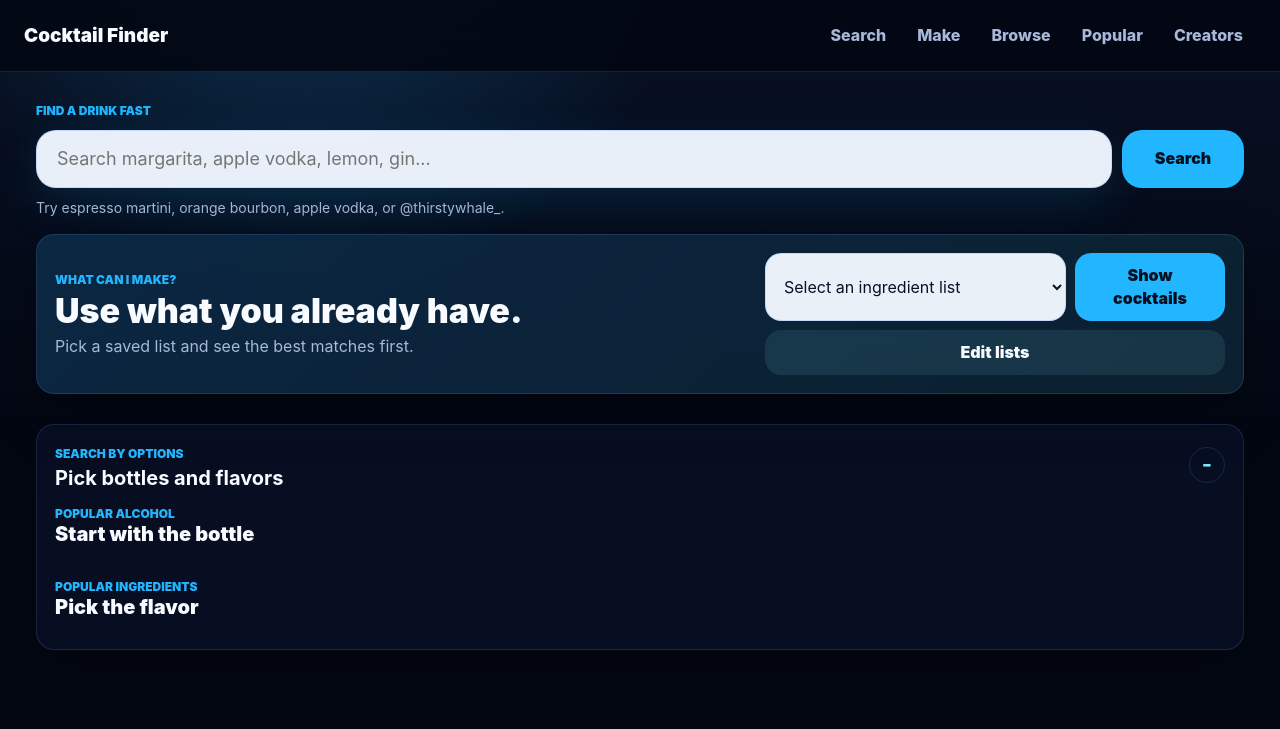
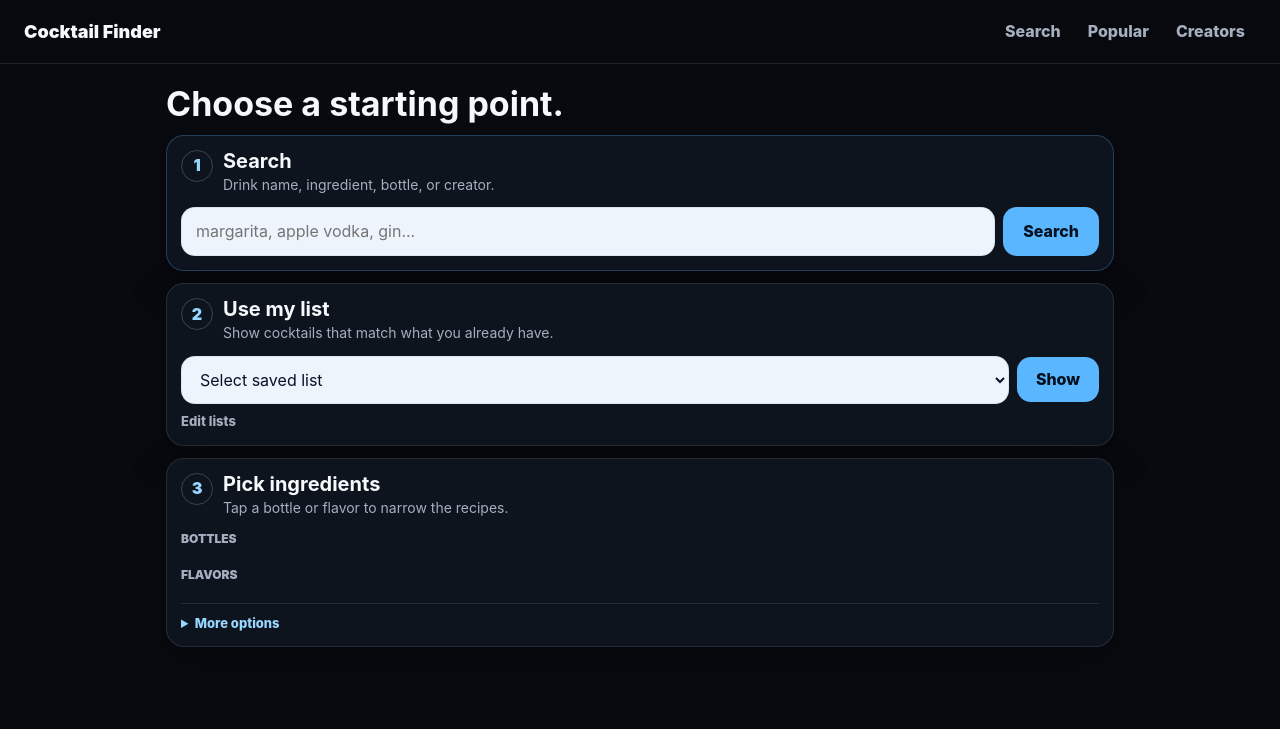
Before and after one commit to thewoodenshoe/coctail-recipy-finder, a FastAPI app: page / in a window 1280 px wide. Shown: the top 729 px of the page. Run offline with FastAPI, Linux system fonts and the light colour scheme.

Commit message:
Simplify homepage task layout

```diff
--- a/app/static/styles.css
+++ b/app/static/styles.css
@@ -1,20 +1,20 @@
 :root {
   color-scheme: dark;
-  --ink: #f8fbff;
-  --muted: #a7b8d8;
-  --faint: #7282a5;
-  --page: #030712;
-  --surface: #081125;
-  --surface-2: #0c1833;
-  --line: rgba(121, 168, 255, 0.16);
-  --line-strong: rgba(121, 168, 255, 0.32);
-  --gold: #21b6ff;
-  --gold-2: #7ce7ff;
-  --green: #43f3d4;
-  --green-dark: #139d91;
-  --red: #ff5f91;
-  --plum: #6a7dff;
-  --shadow: 0 18px 54px rgba(0, 0, 0, 0.3);
+  --ink: #f6f8fb;
+  --muted: #a5afbf;
+  --faint: #738094;
+  --page: #080a0f;
+  --surface: #101620;
+  --surface-2: #151d2a;
+  --line: rgba(173, 188, 210, 0.14);
+  --line-strong: rgba(173, 188, 210, 0.28);
+  --gold: #5ab7ff;
+  --gold-2: #98d7ff;
+  --green: #74d8b8;
+  --green-dark: #2f8f78;
+  --red: #ff6f8f;
+  --plum: #7c8cff;
+  --shadow: 0 14px 38px rgba(0, 0, 0, 0.28);
 }
 
 * {
@@ -28,10 +28,7 @@ html {
 body {
   margin: 0;
   min-width: 320px;
-  background:
-    radial-gradient(circle at 24% -12%, rgba(33, 182, 255, 0.22), transparent 24rem),
-    linear-gradient(180deg, rgba(8, 17, 37, 0.94) 0, rgba(3, 7, 18, 0.99) 28rem, #030712 100%),
-    #030712;
+  background: #080a0f;
   color: var(--ink);
   font-family: Inter, ui-sans-serif, system-ui, -apple-system, BlinkMacSystemFont, "Segoe UI", sans-serif;
   font-size: 16px;
@@ -54,16 +51,16 @@ a:hover {
   display: flex;
   align-items: center;
   justify-content: space-between;
-  gap: 18px;
-  padding: 14px 24px;
+  gap: 16px;
+  padding: 12px 24px;
   border-bottom: 1px solid var(--line);
-  background: rgba(3, 7, 18, 0.9);
+  background: rgba(8, 10, 15, 0.92);
   backdrop-filter: blur(18px);
 }
 
 .brand {
   color: var(--ink);
-  font-size: 19px;
+  font-size: 18px;
   font-weight: 900;
 }
 
@@ -76,8 +73,8 @@ nav {
 
 .top-nav a,
 nav a {
-  min-height: 40px;
-  padding: 9px 12px;
+  min-height: 34px;
+  padding: 7px 10px;
   border: 1px solid transparent;
   border-radius: 999px;
   color: var(--muted);
@@ -92,14 +89,157 @@ nav a:hover {
 }
 
 .page {
-  width: min(1240px, 100%);
+  width: min(980px, 100%);
   margin: 0 auto;
-  padding: 18px 16px 80px;
+  padding: 18px 16px 72px;
 }
 
 .home-shell {
   display: grid;
   gap: 14px;
+}
+
+.home-intro {
+  display: grid;
+  gap: 4px;
+  margin: 4px 0 12px;
+}
+
+.home-intro h1 {
+  margin: 0;
+  color: var(--ink);
+  font-size: clamp(22px, 3.4vw, 34px);
+  line-height: 1.08;
+  letter-spacing: 0;
+}
+
+.task-grid {
+  display: grid;
+  grid-template-columns: minmax(0, 1fr);
+  gap: 12px;
+}
+
+.task-card {
+  display: grid;
+  gap: 12px;
+  border: 1px solid var(--line);
+  border-radius: 18px;
+  padding: 14px;
+  background: rgba(16, 22, 32, 0.92);
+  box-shadow: var(--shadow);
+}
+
+.task-card-primary {
+  border-color: rgba(90, 183, 255, 0.26);
+}
+
+.task-copy {
+  display: grid;
+  grid-template-columns: 32px minmax(0, 1fr);
+  gap: 10px;
+  align-items: start;
+}
+
+.task-number {
+  display: inline-flex;
+  align-items: center;
+  justify-content: center;
+  width: 32px;
+  height: 32px;
+  border: 1px solid var(--line-strong);
+  border-radius: 50%;
+  color: var(--gold-2);
+  font-weight: 900;
+}
+
+.task-copy h2 {
+  margin: 0;
+  font-size: 20px;
+  line-height: 1.1;
+}
+
+.task-copy p {
+  margin: 3px 0 0;
+  color: var(--muted);
+  font-size: 14px;
+}
+
+.compact-search-form,
+.compact-list-form {
+  display: grid;
+  gap: 8px;
+}
+
+.compact-search-form {
+  grid-template-columns: minmax(0, 1fr) 96px;
+}
+
+.compact-list-form {
+  grid-template-columns: minmax(0, 1fr) 82px;
+  align-items: center;
+}
+
+.compact-list-form a {
+  grid-column: 1 / -1;
+  justify-self: start;
+  color: var(--muted);
+  font-size: 13px;
+  font-weight: 800;
+}
+
+.compact-search-form input,
+.compact-search-form button,
+.compact-list-form select,
+.compact-list-form button {
+  min-height: 44px;
+  border-radius: 14px;
+}
+
+.compact-search-form input,
+.compact-list-form select {
+  background: #eef4fb;
+}
+
+.quick-picker {
+  display: grid;
+  gap: 12px;
+}
+
+.mini-label {
+  margin: 0 0 7px;
+  color: var(--muted);
+  font-size: 12px;
+  font-weight: 900;
+  text-transform: uppercase;
+}
+
+.chip-row-compact {
+  gap: 7px;
+}
+
+.chip-row-compact .chip {
+  min-height: 32px;
+  padding: 6px 10px;
+  font-size: 13px;
+}
+
+.more-options {
+  border-top: 1px solid var(--line);
+  padding-top: 10px;
+}
+
+.more-options summary {
+  color: var(--gold-2);
+  cursor: pointer;
+  font-size: 13px;
+  font-weight: 850;
+  list-style-position: inside;
+}
+
+.more-options-grid {
+  display: grid;
+  gap: 8px;
+  padding-top: 10px;
 }
 
 .search-hero {
@@ -153,7 +293,7 @@ button,
   padding: 11px 16px;
   background: var(--gold);
   color: #03101f;
-  font-weight: 900;
+  font-weight: 850;
   cursor: pointer;
 }
 
@@ -179,7 +319,7 @@ button:hover,
 .filter-label {
   margin: 0;
   color: var(--gold);
-  font-size: 12px;
+  font-size: 11px;
   font-weight: 900;
   letter-spacing: 0;
   text-transform: uppercase;
--- a/app/templates/base.html
+++ b/app/templates/base.html
@@ -4,15 +4,13 @@
     <meta charset="utf-8">
     <meta name="viewport" content="width=device-width, initial-scale=1">
     <title>{% block title %}Cocktail Recipe Finder{% endblock %}</title>
-    <link rel="stylesheet" href="/static/styles.css?v=20260530b">
+    <link rel="stylesheet" href="/static/styles.css?v=20260530c">
   </head>
   <body>
     <header class="site-header">
       <a class="brand" href="/">Cocktail Finder</a>
       <nav class="top-nav">
         <a href="/">Search</a>
-        <a href="/#can-make">Make</a>
-        <a href="/#browse">Browse</a>
         <a href="/?view=top">Popular</a>
         <a href="/creators">Creators</a>
       </nav>
--- a/app/templates/search.html
+++ b/app/templates/search.html
@@ -1,37 +1,118 @@
 {% extends "base.html" %}
 {% block title %}Search - Cocktail Finder{% endblock %}
 {% block content %}
-  <section class="home-shell">
-    <section class="search-hero">
-      <p class="eyebrow">Find a drink fast</p>
-      <form method="get" action="/" class="hero-search-form">
-        <input type="search" name="q" value="{{ q }}" placeholder="Search margarita, apple vodka, lemon, gin..." aria-label="Search cocktails">
+  <section class="home-intro">
+    <h1>Choose a starting point.</h1>
+  </section>
+
+  <section class="task-grid" aria-label="Cocktail search options">
+    <article class="task-card task-card-primary">
+      <div class="task-copy">
+        <span class="task-number">1</span>
+        <div>
+          <h2>Search</h2>
+          <p>Drink name, ingredient, bottle, or creator.</p>
+        </div>
+      </div>
+      <form method="get" action="/" class="compact-search-form">
+        <input type="search" name="q" value="{{ q }}" placeholder="margarita, apple vodka, gin..." aria-label="Search cocktails">
         {% for item in selected_alcohol %}<input type="hidden" name="alcohol" value="{{ item }}">{% endfor %}
         {% for item in selected_ingredients %}<input type="hidden" name="ingredient" value="{{ item }}">{% endfor %}
         <button type="submit">Search</button>
       </form>
-      <p class="search-hint">Try espresso martini, orange bourbon, apple vodka, or @thirstywhale_.</p>
-    </section>
+    </article>
 
-    <section id="can-make" class="make-card">
-      <div class="make-copy">
-        <p class="eyebrow">What can I make?</p>
-        <h1>Use what you already have.</h1>
-        <p>Pick a saved list and see the best matches first.</p>
+    <article id="can-make" class="task-card">
+      <div class="task-copy">
+        <span class="task-number">2</span>
+        <div>
+          <h2>Use my list</h2>
+          <p>Show cocktails that match what you already have.</p>
+        </div>
       </div>
-      <form method="get" action="/" class="make-form">
+      <form method="get" action="/" class="compact-list-form">
         <select name="list_id" aria-label="Select saved ingredient list">
-          <option value="">Select an ingredient list</option>
+          <option value="">Select saved list</option>
           {% for item in ingredient_lists %}
             <option value="{{ item.id }}" {% if selected_ingredient_list and selected_ingredient_list.id == item.id %}selected{% endif %}>{{ item.name }}</option>
           {% endfor %}
         </select>
-        <button type="submit">Show cocktails</button>
-        <a class="button-secondary" href="/?view=my-list">Edit lists</a>
+        <button type="submit">Show</button>
+        <a href="/?view=my-list">Edit lists</a>
       </form>
-    </section>
+    </article>
 
+    <article id="browse" class="task-card">
+      <div class="task-copy">
+        <span class="task-number">3</span>
+        <div>
+          <h2>Pick ingredients</h2>
+          <p>Tap a bottle or flavor to narrow the recipes.</p>
+        </div>
+      </div>
+      <div class="quick-picker">
+        <div>
+          <p class="mini-label">Bottles</p>
+          <div class="chip-row chip-row-compact">
+            {% for item in popular_alcohol %}
+              <a class="chip {% if item.active %}chip-active{% endif %}" href="{{ item.href }}">{{ item.label }}</a>
+            {% endfor %}
+          </div>
+        </div>
+        <div>
+          <p class="mini-label">Flavors</p>
+          <div class="chip-row chip-row-compact">
+            {% for item in popular_ingredients %}
+              <a class="chip {% if item.active %}chip-active{% endif %}" href="{{ item.href }}">{{ item.label }}</a>
+            {% endfor %}
+          </div>
+        </div>
+        <details class="more-options">
+          <summary>More options</summary>
+          <div class="more-options-grid">
+            {% if more_alcohol %}
+              <form method="get" action="/" class="inline-select-form">
+                {% if q %}<input type="hidden" name="q" value="{{ q }}">{% endif %}
+                {% for item in selected_alcohol %}<input type="hidden" name="alcohol" value="{{ item }}">{% endfor %}
+                {% for item in selected_ingredients %}<input type="hidden" name="ingredient" value="{{ item }}">{% endfor %}
+                <select name="alcohol" aria-label="More alcohol">
+                  <option value="">More alcohol</option>
+                  {% for item in more_alcohol %}
+                    <option value="{{ item.name }}">{{ item.label }} ({{ item.count }})</option>
+                  {% endfor %}
+                </select>
+                <button type="submit">Add</button>
+              </form>
+            {% endif %}
+            {% if more_ingredients %}
+              <form method="get" action="/" class="inline-select-form">
+                {% if q %}<input type="hidden" name="q" value="{{ q }}">{% endif %}
+                {% for item in selected_alcohol %}<input type="hidden" name="alcohol" value="{{ item }}">{% endfor %}
+                {% for item in selected_ingredients %}<input type="hidden" name="ingredient" value="{{ item }}">{% endfor %}
+                <select name="ingredient" aria-label="More ingredients">
+                  <option value="">More ingredients</option>
+                  {% for item in more_ingredients %}
+                    <option value="{{ item.name }}">{{ item.label }} ({{ item.count }})</option>
+                  {% endfor %}
+                </select>
+                <button type="submit">Add</button>
+              </form>
+            {% endif %}
+          </div>
+        </details>
+      </div>
+    </article>
   </section>
+
+  {% if selected_filters %}
+    <div class="active-filters">
+      <span>Filters</span>
+      {% for item in selected_filters %}
+        <a href="{{ item.href }}">{{ item.label }} ×</a>
+      {% endfor %}
+      <a class="clear-link" href="/">Clear</a>
+    </div>
+  {% endif %}
 
   {% if active_search %}
     <section class="search-results-section">
@@ -41,15 +122,6 @@
           <h1>Best matches</h1>
         </div>
       </div>
-      {% if selected_filters %}
-        <div class="active-filters">
-          <span>Active filters</span>
-          {% for item in selected_filters %}
-            <a href="{{ item.href }}">{{ item.label }} ×</a>
-          {% endfor %}
-          <a class="clear-link" href="/">Clear all</a>
-        </div>
-      {% endif %}
       {% if results %}
         <div class="results">
           {% for result in results %}
@@ -66,8 +138,8 @@
     <section class="list-match-section">
       <div class="section-heading">
         <div>
-          <p class="eyebrow">Your bar</p>
-          <h1>Cocktails for {{ selected_ingredient_list.name }}</h1>
+          <p class="eyebrow">Your list</p>
+          <h1>{{ selected_ingredient_list.name }}</h1>
         </div>
       </div>
       {% if ingredient_list_matches %}
@@ -81,78 +153,4 @@
       {% endif %}
     </section>
   {% endif %}
-
-  <section id="browse" class="browse-panel">
-    <details open>
-      <summary>
-        <span>
-          <span class="eyebrow">Search by options</span>
-          <strong>Pick bottles and flavors</strong>
-        </span>
-      </summary>
-      <div class="browse-content">
-        <div class="filter-block">
-          <div class="filter-heading">
-            <div>
-              <p class="eyebrow">Popular alcohol</p>
-              <h2>Start with the bottle</h2>
-            </div>
-            {% if more_alcohol %}
-              <div class="filter-tools">
-                <a href="{{ alcohol_sort_href }}">{{ alcohol_sort_label }}</a>
-                <form method="get" action="/" class="inline-select-form">
-                  {% if q %}<input type="hidden" name="q" value="{{ q }}">{% endif %}
-                  {% for item in selected_alcohol %}<input type="hidden" name="alcohol" value="{{ item }}">{% endfor %}
-                  {% for item in selected_ingredients %}<input type="hidden" name="ingredient" value="{{ item }}">{% endfor %}
-                  <select name="alcohol" aria-label="More alcohol">
-                    <option value="">More alcohol</option>
-                    {% for item in more_alcohol %}
-                      <option value="{{ item.name }}">{{ item.label }} ({{ item.count }})</option>
-                    {% endfor %}
-                  </select>
-                  <button type="submit">Add</button>
-                </form>
-              </div>
-            {% endif %}
-          </div>
-          <div class="chip-row">
-            {% for item in popular_alcohol %}
-              <a class="chip {% if item.active %}chip-active{% endif %}" href="{{ item.href }}">{{ item.label }} <span>{{ item.count }}</span></a>
-            {% endfor %}
-          </div>
-        </div>
-
-        <div class="filter-block">
-          <div class="filter-heading">
-            <div>
-              <p class="eyebrow">Popular ingredients</p>
-              <h2>Pick the flavor</h2>
-            </div>
-            {% if more_ingredients %}
-              <div class="filter-tools">
-                <a href="{{ ingredient_sort_href }}">{{ ingredient_sort_label }}</a>
-                <form method="get" action="/" class="inline-select-form">
-                  {% if q %}<input type="hidden" name="q" value="{{ q }}">{% endif %}
-                  {% for item in selected_alcohol %}<input type="hidden" name="alcohol" value="{{ item }}">{% endfor %}
-                  {% for item in selected_ingredients %}<input type="hidden" name="ingredient" value="{{ item }}">{% endfor %}
-                  <select name="ingredient" aria-label="More ingredients">
-                    <option value="">More ingredients</option>
-                    {% for item in more_ingredients %}
-                      <option value="{{ item.name }}">{{ item.label }} ({{ item.count }})</option>
-                    {% endfor %}
-                  </select>
-                  <button type="submit">Add</button>
-                </form>
-              </div>
-            {% endif %}
-          </div>
-          <div class="chip-row">
-            {% for item in popular_ingredients %}
-              <a class="chip {% if item.active %}chip-active{% endif %}" href="{{ item.href }}">{{ item.label }} <span>{{ item.count }}</span></a>
-            {% endfor %}
-          </div>
-        </div>
-      </div>
-    </details>
-  </section>
 {% endblock %}
```
Also changed, not shown: other parts of app/static/styles.css (+98 -11 lines).
